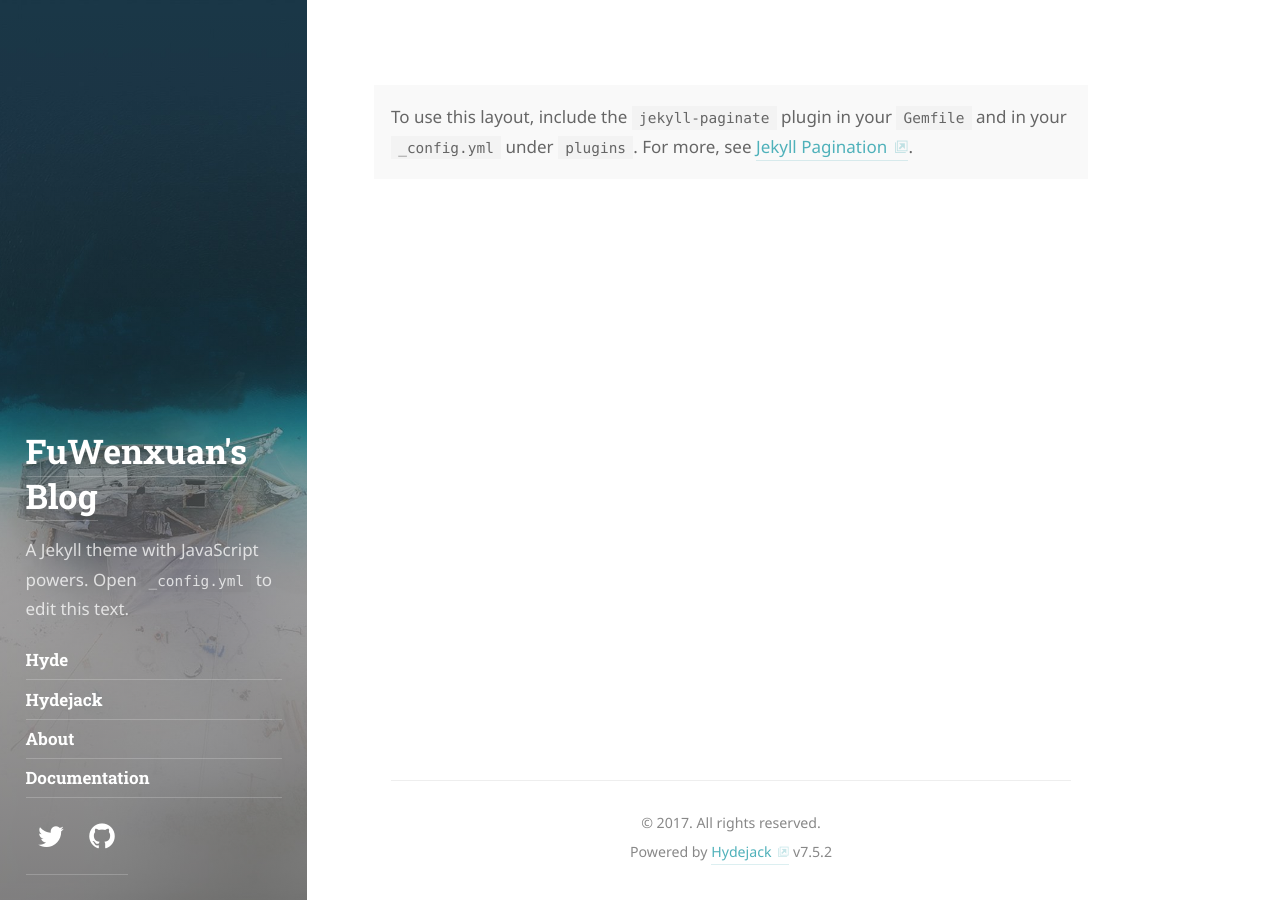
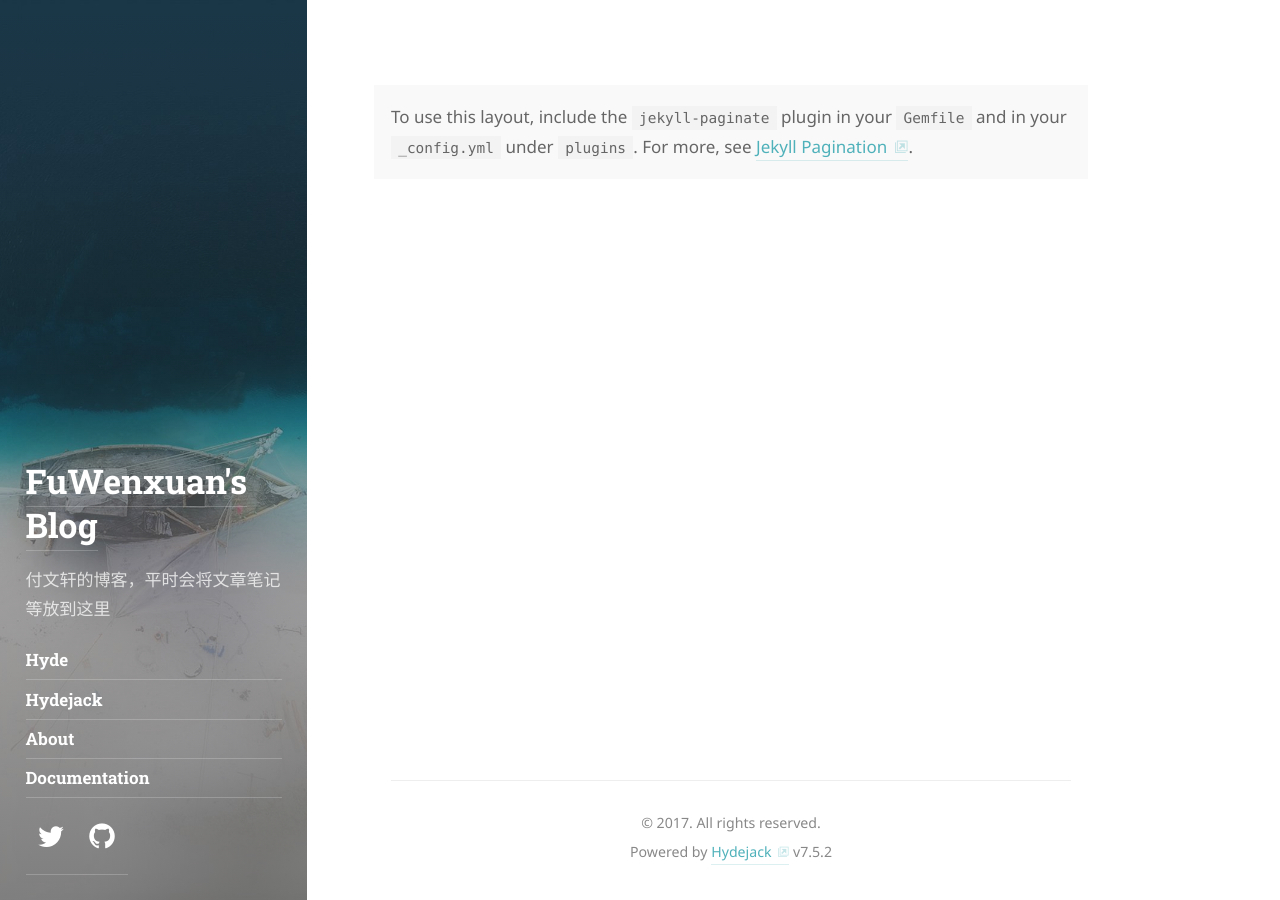
Before and after one commit to fwx2233/fwx2233.github.io, a Jekyll site: the page built from index.html, in a window 1280 px wide. Built offline with Jekyll 4.4.1, drawn with Linux system fonts in a browser that asks for light colours; some web fonts are replaced; the list of posts is cut into pages by our own code.

Commit message:
修改一点config

```diff
--- a/_config.yml
+++ b/_config.yml
@@ -33,8 +33,7 @@
 
 # A shorter description for the sidebar.
 tagline:               >
-  A Jekyll theme with JavaScript powers.
-  Open `_config.yml` to edit this text.
+  付文轩的博客，平时会将文章笔记等放到这里
 
 # A list of keywords for your blog
 keywords:              []
```
